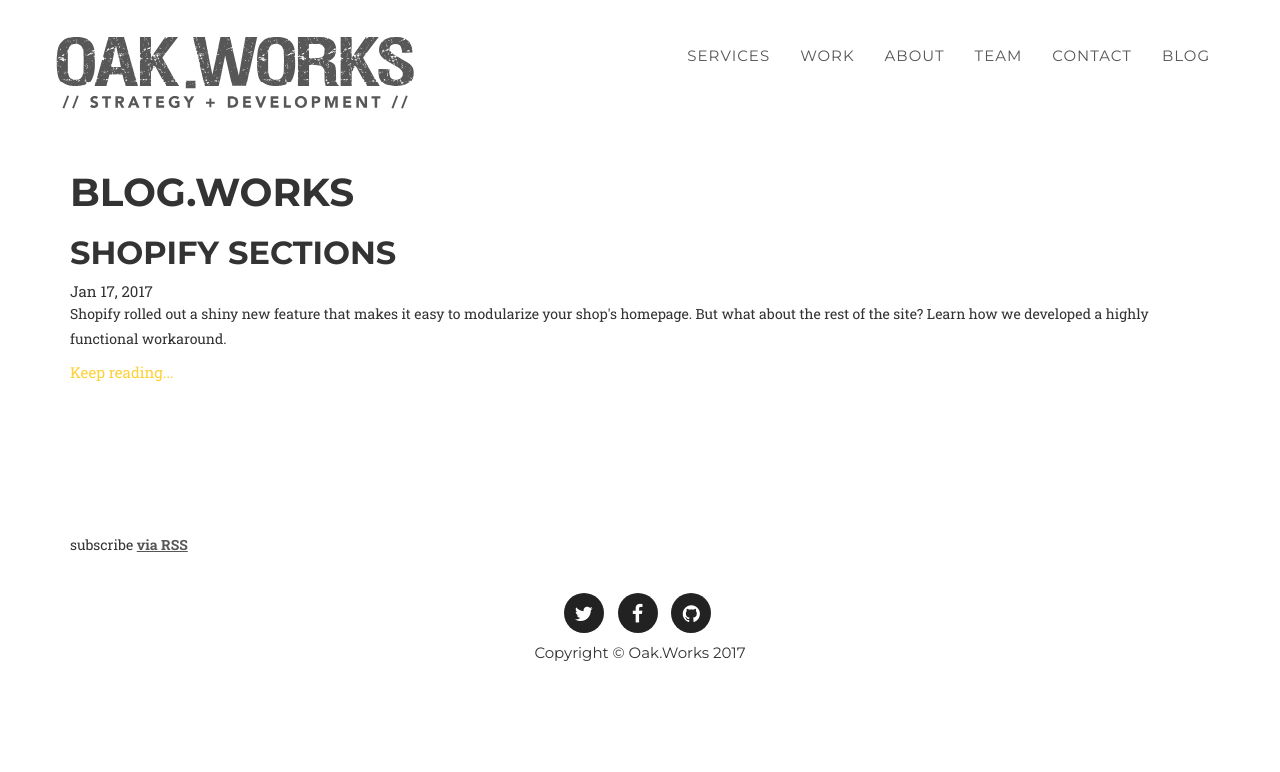
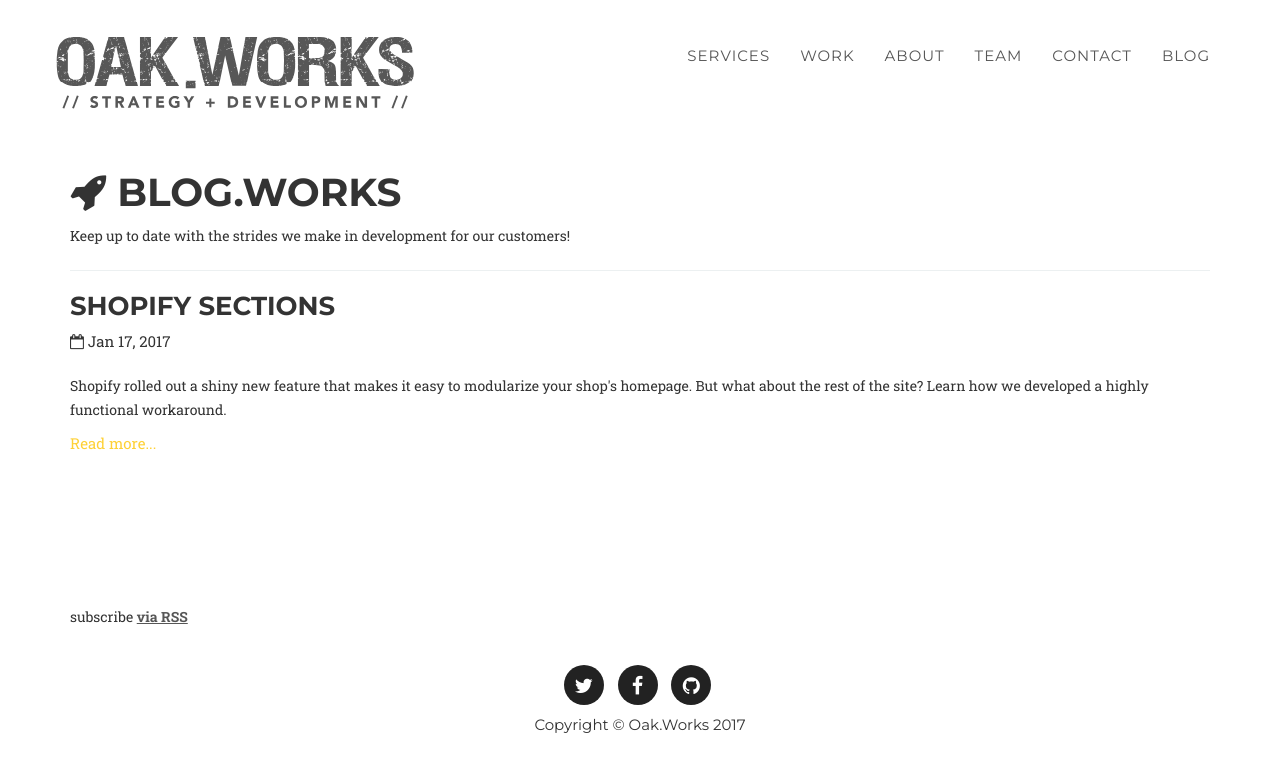
Before and after one commit to oakworks/oakworks.github.io, a Jekyll site: the page built from blog/index.html, in a window 1280 px wide. Shown: the top 772 px of the page. Built offline with Jekyll 4.4.1, drawn with Linux system fonts in a browser that asks for light colours; nearby versions of some CDN libraries; some web fonts are replaced; a script that is not in the unit is left out.

Commit message:
blog/index: ↗️ Updated formating

```diff
--- a/blog/index.html
+++ b/blog/index.html
@@ -7,26 +7,28 @@
   <div class="container">
     <div class="row">
       <div class="col-sm-12">
-
         <section class="blog posts">
-          <h1>Blog.Works</h1>
-
+          <h1><i class="fa fa-rocket"></i> Blog.Works</h1>
+          <p class="blog description">
+            Keep up to date with the strides we make in development for our customers!
+          </p>
+          <hr />
           {% for post in site.categories['blog'] %}
             <article class="blog post">
               <div class="blog header">
-                <h2 class="blog title">
+                <h3 class="blog title">
                   {{ post.title }}
-                </h2>
-                <span class="post-date">{{ post.date | date: "%b %-d, %Y" }}</span>
-
+                </h3>
+                <span class="post-date">
+                  <i class="fa fa-calendar-o"></i> {{ post.date | date: "%b %-d, %Y" }}
+                </span>
               </div>
-
-              <p>
+              <br />
+              <p class="blog post description">
                 {{ post.intro }}
               </p>
-
               <a class="post-link" href="{{ post.url | prepend: site.baseurl }}">
-                Keep reading...
+                Read more...
               </a>
             </article>
           {% endfor %}
```
